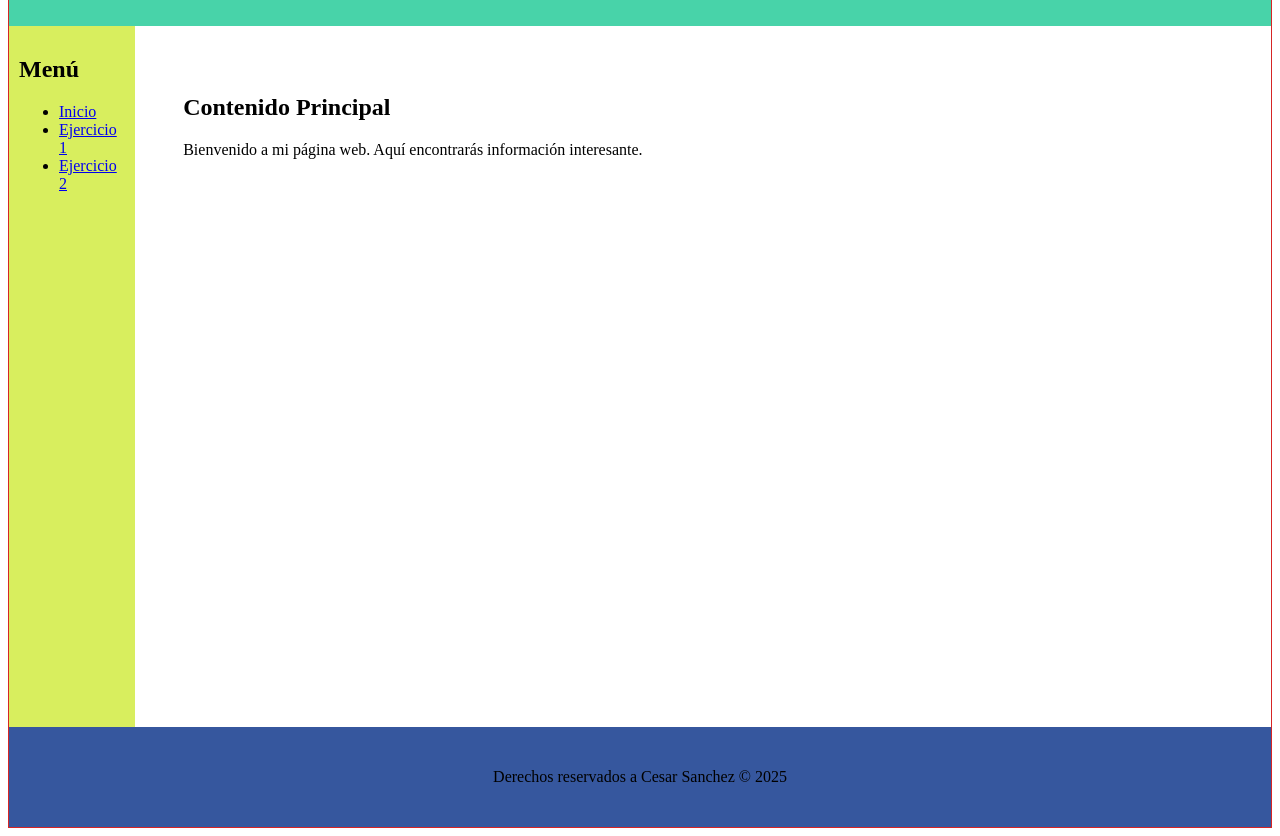
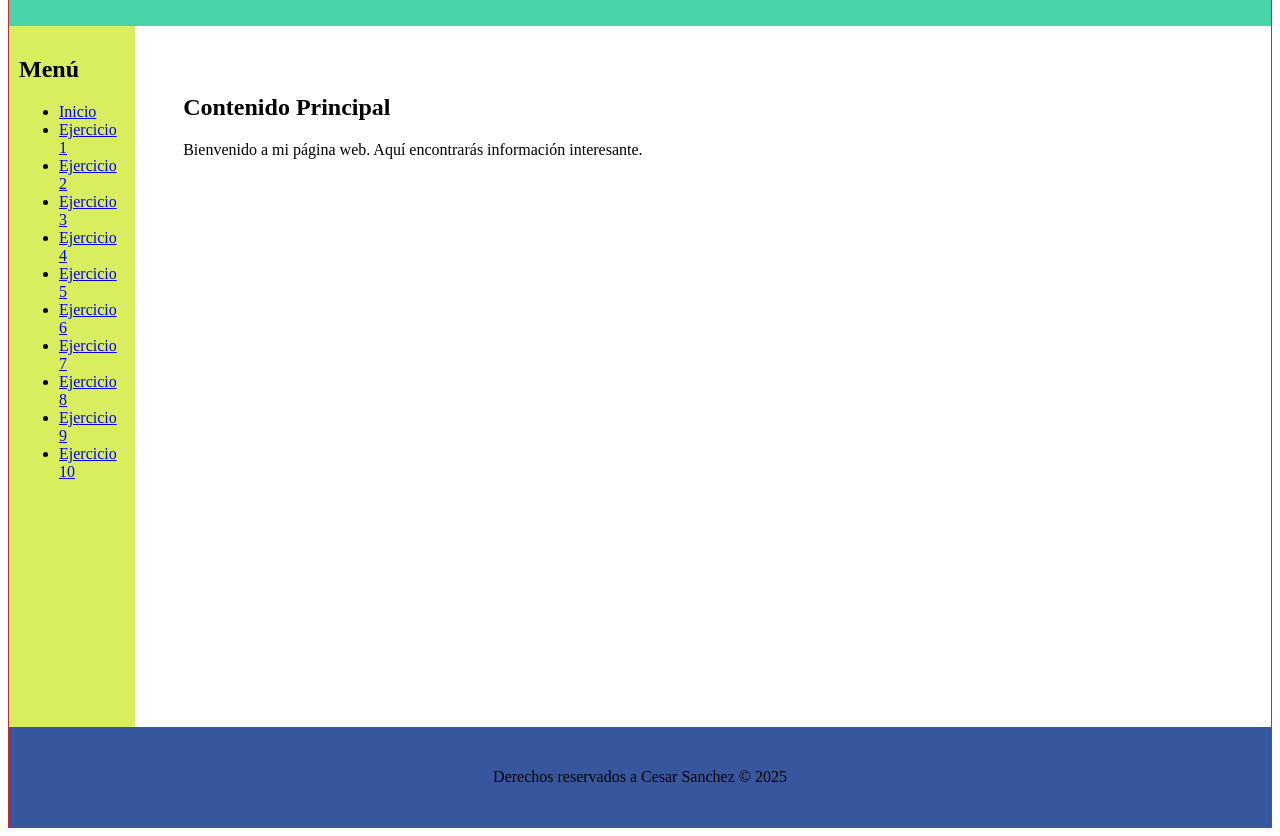
Before and after one commit to CesarSan24/Ejercicio-Tablas-CSS, a plain HTML site: page index.html in a window 1280 px wide. Shown: the part 113-949 px from the top of the page. Drawn offline with Linux system fonts and the light colour scheme.

Commit message:
Update index.html

```diff
--- a/index.html
+++ b/index.html
@@ -66,6 +66,14 @@ border: none;
         <li><a href="https://cesarsan24.github.io/Mi-pagina-Cesar-Sanchez/">Inicio</a></li>
         <li><a href="https://cesarsan24.github.io/Tabla-CSS1/"target="frameformulario">Ejercicio 1</a></li>
         <li><a href="https://cesarsan24.github.io/Tabla-CSS2/"target="frameformulario">Ejercicio 2</a></li>
+            <li><a href="https://cesarsan24.github.io/Tabla-CSS3/"target="frameformulario">Ejercicio 3</a></li>
+            <li><a href="https://cesarsan24.github.io/Tabla-CSS4/"target="frameformulario">Ejercicio 4</a></li>
+            <li><a href="https://cesarsan24.github.io/Tabla-CSS5/"target="frameformulario">Ejercicio 5</a></li>
+            <li><a href="https://cesarsan24.github.io/Tabla-CSS6/"target="frameformulario">Ejercicio 6</a></li>
+            <li><a href="https://cesarsan24.github.io/Tabla-CSS7/"target="frameformulario">Ejercicio 7</a></li>
+            <li><a href="https://cesarsan24.github.io/Tabla-CSS8/"target="frameformulario">Ejercicio 8</a></li>
+            <li><a href="https://cesarsan24.github.io/Tabla-CSS9/"target="frameformulario">Ejercicio 9</a></li>
+            <li><a href="https://cesarsan24.github.io/Tabla-CSS10/"target="frameformulario">Ejercicio 10</a></li>
         </ul>
         </div>
         <div class="main">
```
